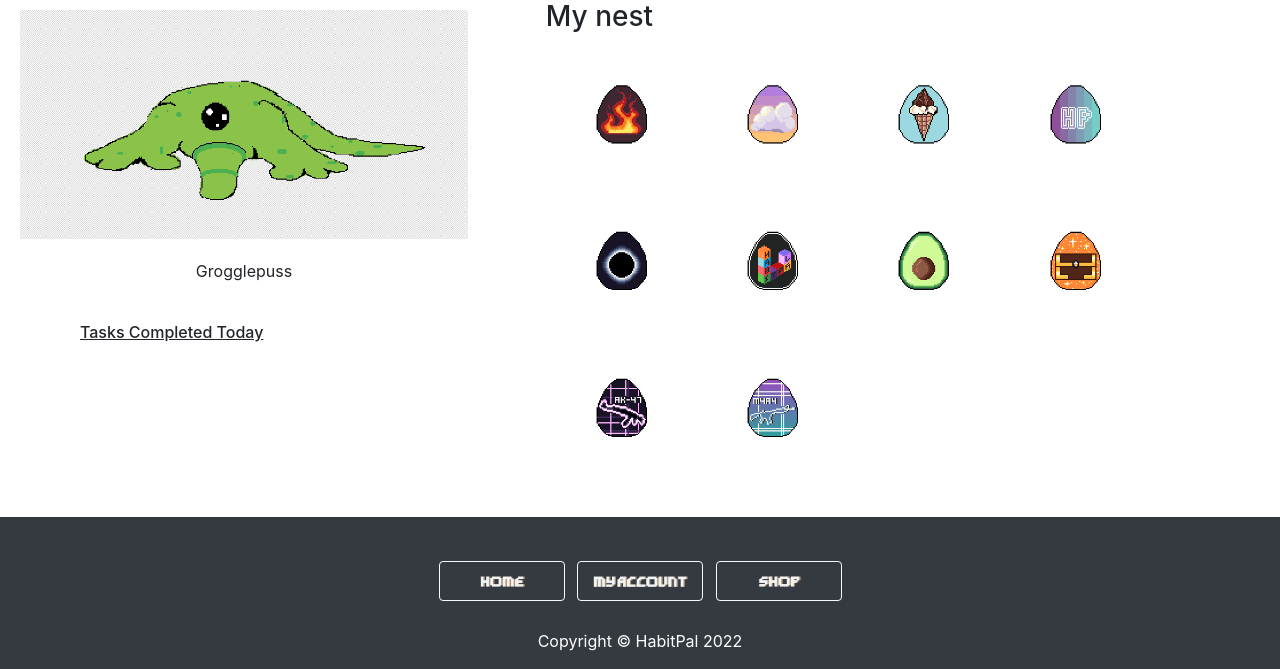
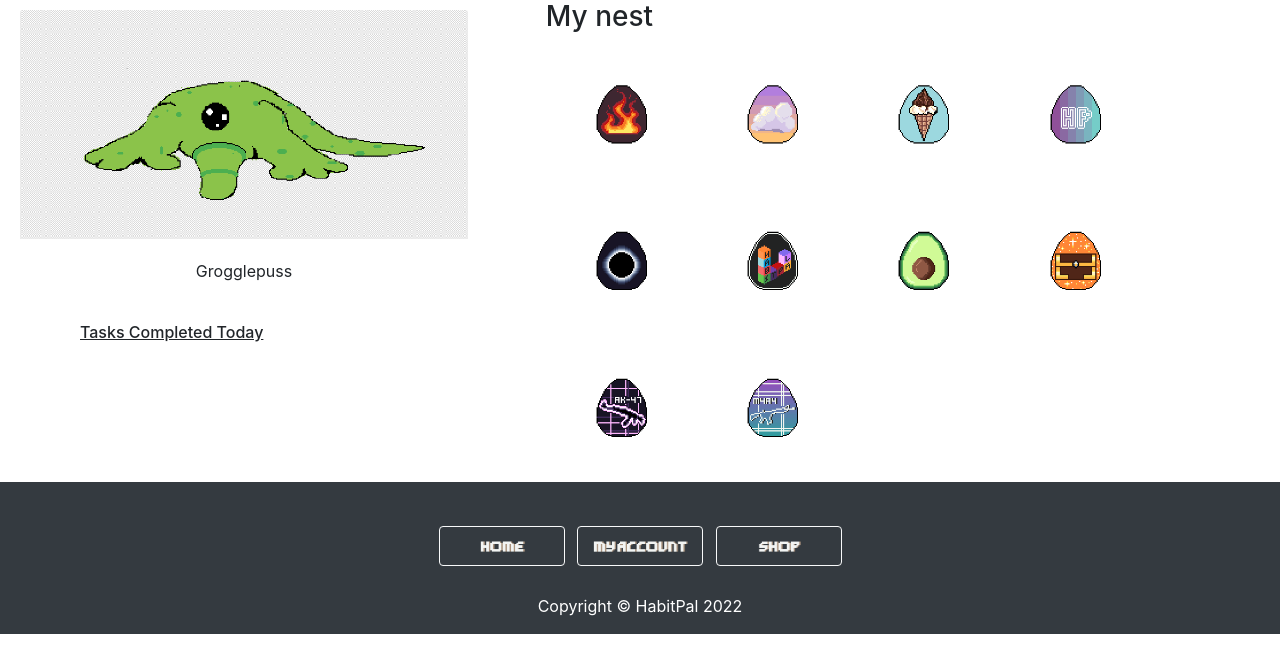
Before and after one commit to benhprentice/HabitPal, a Flask app: page /myaccount in a window 1280 px wide. Shown: the part 131-800 px from the top of the page. Run offline with Flask 2, Linux system fonts and the light colour scheme; a user stored in the database is signed in; data comes from the database, SQL or seed files in the repository; some libraries are stand-ins or nearby versions.

Commit message:
Finishing

```diff
--- a/static/css/style.css
+++ b/static/css/style.css
@@ -254,7 +254,8 @@ background-blend-mode: multiply;
   padding-bottom: 1rem!important;
 }
 .footindex{
-  position: fixed;
+  clear: both;
+  position: relative;
   bottom: 0;
   padding-top: 1rem!important;
   width: 100%;
--- a/templates/index.html
+++ b/templates/index.html
@@ -81,7 +81,7 @@
     </div>
 
   </div>
-  <footer class="footindex bg-dark">
+  <footer style="position: fixed !important" class="footindex bg-dark">
     <!-- Grid container -->
   <div class="container p-4 pb-0 text-center">
     <section class="text-center">
```
